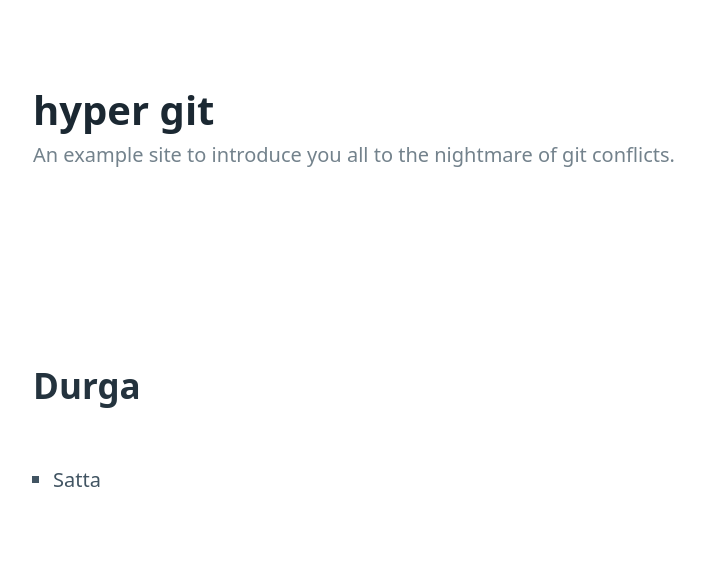
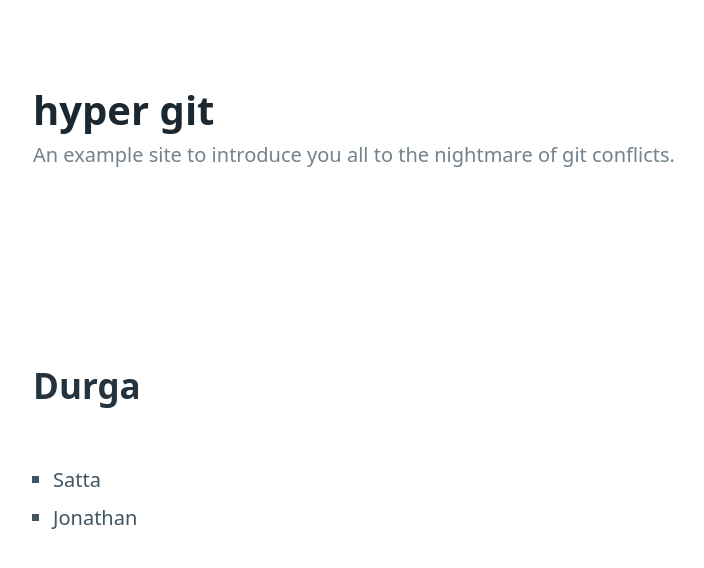
Before and after one commit to kwaimind/hyper-git, a website: page index.html in a window 1280 px wide. Shown: the whole page, without its empty margins (42-746 px from the left). Drawn offline with nearby package versions, Linux system fonts and the light colour scheme.

Commit message:
Added Jonathan name

```diff
--- a/index.html
+++ b/index.html
@@ -23,6 +23,7 @@
     <h2>Durga</h2>
     <ul>
       <li>Satta</li>
+      <li>Jonathan</li>
     </ul>
   </main>
 </body>
```
